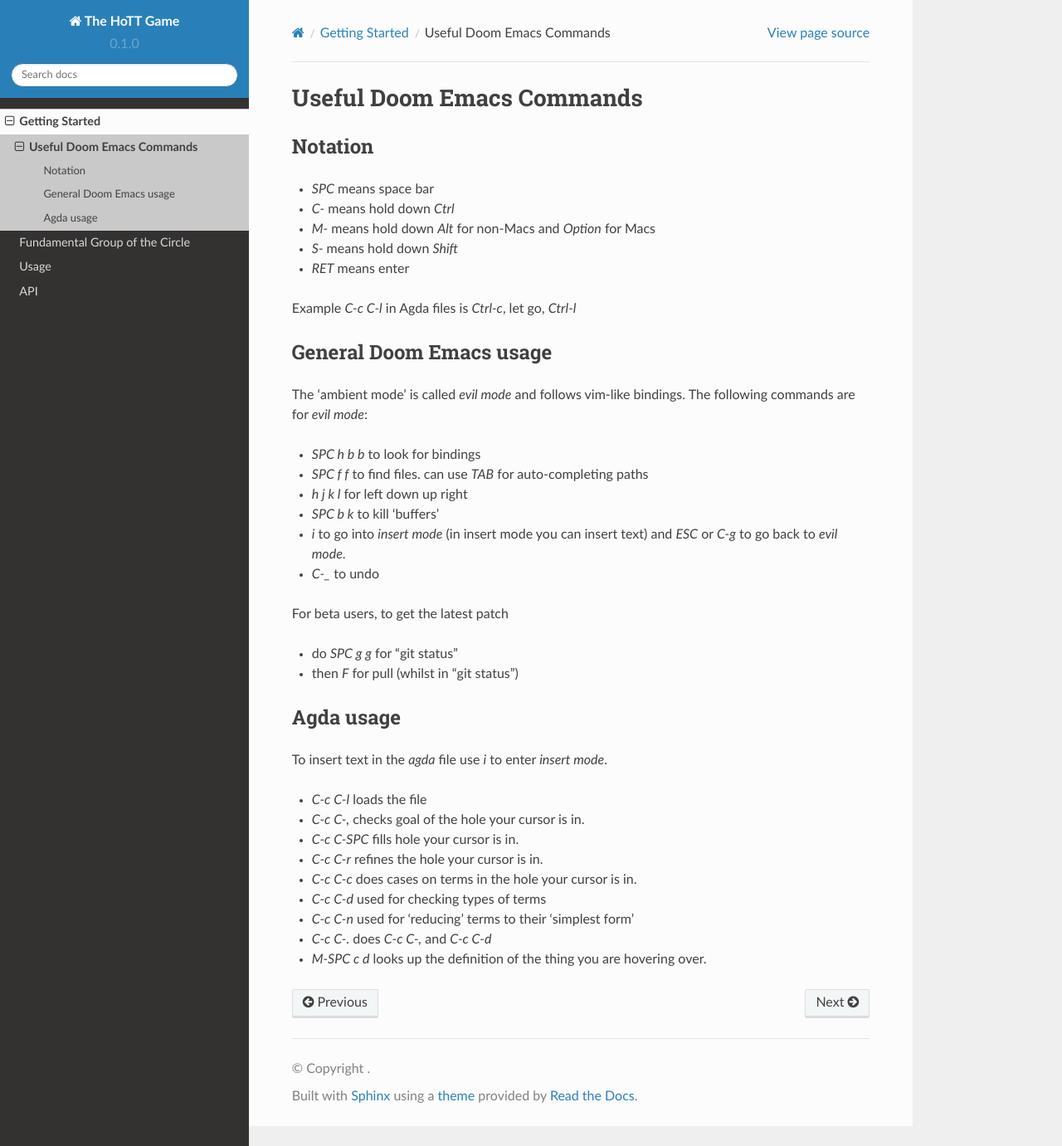
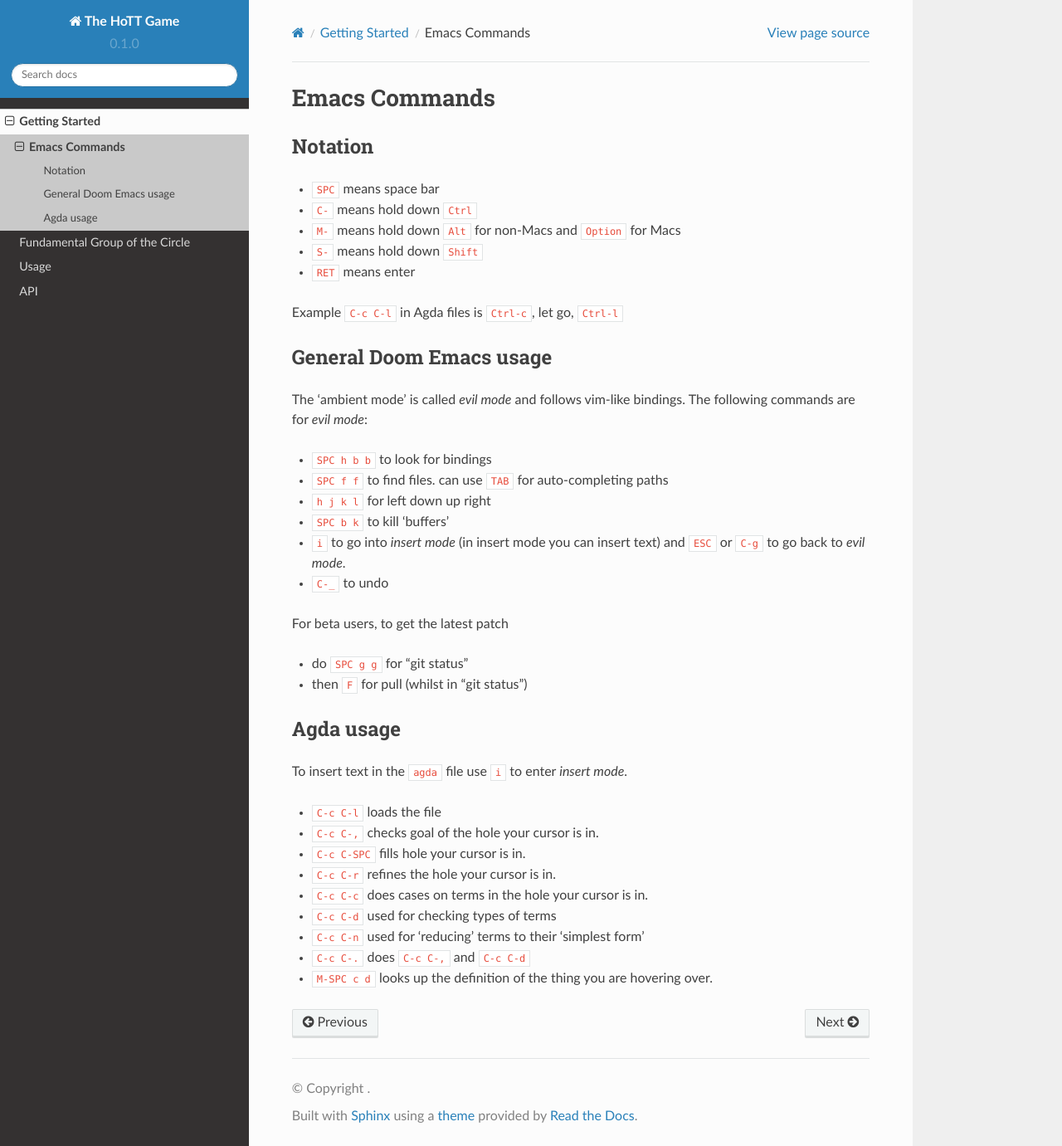
Before and after one commit to thehottgame/theHoTTGameGuide, a Sphinx documentation site: the page built from docs/source/getting-started/emacs-commands.rst, in a window 1280 px wide and 1381 px high. Shown: the whole window at 83% size. Built offline with Sphinx 7.4.7 and the Read the Docs theme 2.0.0, drawn with Linux system fonts in a browser that asks for light colours; pages that are not in the unit, such as notebooks, are missing from menus.

```diff
--- a/docs/source/1-fundamental-group/quest-0.rst
+++ b/docs/source/1-fundamental-group/quest-0.rst
@@ -42,7 +42,8 @@ This reads :
 
 You can see this as defining the circle via a CW-complex.
 
-.. important:: Type theory notation
+.. important::
+    :header: Type theory notation
 
    In general ``a : A`` is read as ``a`` is a point
    in the space ``A``.
@@ -198,7 +199,6 @@ We will fill the hole ``{!!}``.
 * If you want to play around with this you reset this question
   by replacing what you wrote with ``?`` and doing
   ``C-c C-l``.
-
 
 .. _part-1:
 
--- a/docs/source/getting-started/emacs-commands.rst
+++ b/docs/source/getting-started/emacs-commands.rst
@@ -1,18 +1,18 @@
 .. _emacs-commands:
 
-Useful Doom Emacs Commands
+Emacs Commands
 ==========================
 
 Notation
 --------
 
-- `SPC` means space bar
-- `C-` means hold down `Ctrl`
-- `M-` means hold down `Alt` for non-Macs and `Option` for Macs
-- `S-` means hold down `Shift`
-- `RET` means enter
+- ``SPC`` means space bar
+- ``C-`` means hold down ``Ctrl``
+- ``M-`` means hold down ``Alt`` for non-Macs and ``Option`` for Macs
+- ``S-`` means hold down ``Shift``
+- ``RET`` means enter
 
-Example `C-c C-l` in Agda files is `Ctrl-c`, let go, `Ctrl-l`
+Example ``C-c C-l`` in Agda files is ``Ctrl-c``, let go, ``Ctrl-l``
 
 General Doom Emacs usage
 ------------------------
@@ -21,30 +21,30 @@ The 'ambient mode' is called *evil mode* and follows
 vim-like bindings.
 The following commands are for *evil mode*:
 
-- `SPC h b b` to look for bindings
-- `SPC f f` to find files. can use `TAB` for auto-completing paths
-- `h j k l` for left down up right
-- `SPC b k` to kill 'buffers'
-- `i` to go into *insert mode* (in insert mode you can insert text)
-  and `ESC` or `C-g` to go back to *evil mode*.
-- `C-_` to undo
+- ``SPC h b b`` to look for bindings
+- ``SPC f f`` to find files. can use ``TAB`` for auto-completing paths
+- ``h j k l`` for left down up right
+- ``SPC b k`` to kill 'buffers'
+- ``i`` to go into *insert mode* (in insert mode you can insert text)
+  and ``ESC`` or ``C-g`` to go back to *evil mode*.
+- ``C-_`` to undo
 
 For beta users, to get the latest patch
 
-- do `SPC g g` for "git status"
-- then `F` for pull (whilst in "git status")
+- do ``SPC g g`` for "git status"
+- then ``F`` for pull (whilst in "git status")
 
 Agda usage
 ----------
 
-To insert text in the `agda` file use `i` to enter *insert mode*.
+To insert text in the ``agda`` file use ``i`` to enter *insert mode*.
 
-- `C-c C-l` loads the file
-- `C-c C-,` checks goal of the hole your cursor is in.
-- `C-c C-SPC` fills hole your cursor is in.
-- `C-c C-r` refines the hole your cursor is in.
-- `C-c C-c` does cases on terms in the hole your cursor is in.
-- `C-c C-d` used for checking types of terms
-- `C-c C-n` used for 'reducing' terms to their 'simplest form'
-- `C-c C-.` does `C-c C-,` and `C-c C-d`
-- `M-SPC c d` looks up the definition of the thing you are hovering over.
+- ``C-c C-l`` loads the file
+- ``C-c C-,`` checks goal of the hole your cursor is in.
+- ``C-c C-SPC`` fills hole your cursor is in.
+- ``C-c C-r`` refines the hole your cursor is in.
+- ``C-c C-c`` does cases on terms in the hole your cursor is in.
+- ``C-c C-d`` used for checking types of terms
+- ``C-c C-n`` used for 'reducing' terms to their 'simplest form'
+- ``C-c C-.`` does ``C-c C-,`` and ``C-c C-d``
+- ``M-SPC c d`` looks up the definition of the thing you are hovering over.
```
Also changed, not shown: other parts of docs/source/1-fundamental-group/quest-0.rst (+1 -1 lines), README.rst (deleted, +0 -71 lines).
